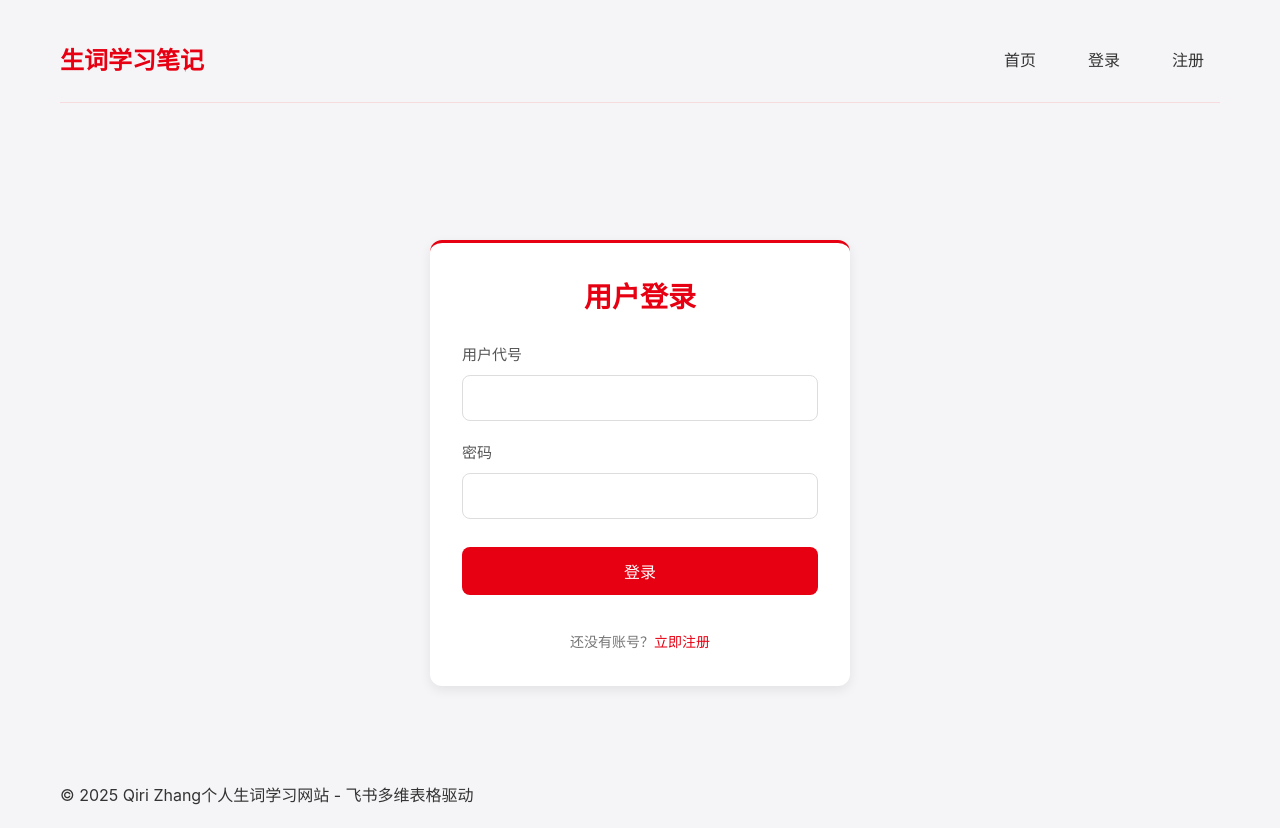
After one commit to QiriZ/Vocabulary-app, a Flask app: page /login in a window 1280 px wide. The commit adds this page. Run offline with Flask 3, Linux system fonts and the light colour scheme.

Commit message:
新增多端同时使用功能
在现有生词学习网站中增加用户登录验证功能和 个性化词汇展示功能

```diff
--- a/app.py
+++ b/app.py
@@ -1,22 +1,145 @@
 """
 生词学习网站主应用
 功能：从飞书多维表格获取数据并展示在网页上
+增加用户登录验证功能和个性化词汇展示功能
 """
-from flask import Flask, render_template, request, redirect, url_for
+from flask import Flask, render_template, request, redirect, url_for, session, flash
 import requests
 import json
 import time
+import hashlib
+import os
+import sqlite3
+from functools import wraps
 from config import Config
 
 # 创建Flask应用
 app = Flask(__name__)
 app.config.from_object(Config)
 
-# 用于存储访问令牌和过期时间
-token_info = {
-    "access_token": None,
-    "expires_at": 0
-}
+# 确保设置了密钥，用于session安全
+if not app.config.get('SECRET_KEY'):
+    app.config['SECRET_KEY'] = os.urandom(24).hex()
+
+# 会话超时时间（秒）
+SESSION_TIMEOUT = 30 * 60  # 30分钟
+
+# 初始化SQLite数据库
+def init_db():
+    """初始化本地SQLite数据库，创建用户表"""
+    conn = sqlite3.connect('users.db')
+    cursor = conn.cursor()
+
+    # 创建用户表
+    cursor.execute('''
+    CREATE TABLE IF NOT EXISTS users (
+        id INTEGER PRIMARY KEY AUTOINCREMENT,
+        user_id TEXT UNIQUE NOT NULL,
+        password_hash TEXT NOT NULL,
+        created_at TIMESTAMP DEFAULT CURRENT_TIMESTAMP
+    )
+    ''')
+
+    conn.commit()
+    conn.close()
+    print("数据库初始化完成")
+
+# 创建数据库
+init_db()
+
+def login_required(f):
+    """登录验证装饰器，用于保护需要登录才能访问的页面"""
+    @wraps(f)
+    def decorated_function(*args, **kwargs):
+        # 检查用户是否已登录
+        if 'user_id' not in session:
+            # 如果未登录，重定向到登录页面
+            return redirect(url_for('login'))
+        # 检查会话是否过期
+        if 'last_activity' in session:
+            last_activity = session['last_activity']
+            now = time.time()
+            if now - last_activity > SESSION_TIMEOUT:
+                # 会话超时，清除会话并重定向到登录页面
+                session.clear()
+                return redirect(url_for('login'))
+            # 更新最后活动时间
+            session['last_activity'] = now
+        return f(*args, **kwargs)
+    return decorated_function
+
+def hash_password(password):
+    """使用SHA-256哈希算法对密码进行哈希处理"""
+    return hashlib.sha256(password.encode()).hexdigest()
+
+def get_user_by_id(user_id):
+    """通过用户代号查询用户"""
+    conn = sqlite3.connect('users.db')
+    cursor = conn.cursor()
+
+    cursor.execute("SELECT * FROM users WHERE user_id = ?", (user_id,))
+    user = cursor.fetchone()
+
+    conn.close()
+
+    if user:
+        return {
+            'id': user[0],
+            'user_id': user[1],
+            'password_hash': user[2],
+            'created_at': user[3]
+        }
+    return None
+
+def create_user(user_id, password_hash):
+    """创建新用户"""
+    try:
+        conn = sqlite3.connect('users.db')
+        cursor = conn.cursor()
+
+        cursor.execute(
+            "INSERT INTO users (user_id, password_hash) VALUES (?, ?)",
+            (user_id, password_hash)
+        )
+
+        conn.commit()
+        conn.close()
+        return True
+    except sqlite3.IntegrityError:
+        # 用户名已存在
+        return False
+    except Exception as e:
+        print(f"创建用户异常: {str(e)}")
+        return False
+
+def get_bitable_records():
+    """
+    从飞书多维表格获取数据
+    返回所有记录列表
+    """
+    access_token = get_access_token()
+    if not access_token:
+        return []
+
+    url = f"https://open.feishu.cn/open-apis/bitable/v1/apps/{app.config['BASE_ID']}/tables/{app.config['TABLE_ID']}/records"
+    headers = {
+        "Content-Type": "application/json",
+        "Authorization": f"Bearer {access_token}"
+    }
+
+    try:
+        response = requests.get(url, headers=headers)
+        response_data = response.json()
+
+        if response_data.get("code") == 0:
+            items = response_data.get("data", {}).get("items", [])
+            return items
+        else:
+            print(f"获取多维表格数据失败: {response_data}")
+            return []
+    except Exception as e:
+        print(f"获取多维表格数据异常: {str(e)}")
+        return []
 
 def get_access_token():
     """
@@ -46,7 +169,6 @@ def get_access_token():
         response_data = response.json()
 
         if response_data.get("code") == 0:
-            # 成功获取令牌，更新缓存
             access_token = response_data.get("tenant_access_token")
             expires_in = response_data.get("expire")
 
@@ -61,38 +183,10 @@ def get_access_token():
         print(f"获取飞书访问令牌异常: {str(e)}")
         return None
 
-def get_bitable_records():
-    """
-    从飞书多维表格获取数据
-    返回所有记录列表
-    """
-    access_token = get_access_token()
-    if not access_token:
-        return []
-
-    url = f"https://open.feishu.cn/open-apis/bitable/v1/apps/{app.config['BASE_ID']}/tables/{app.config['TABLE_ID']}/records"
-    headers = {
-        "Content-Type": "application/json",
-        "Authorization": f"Bearer {access_token}"
-    }
-
-    try:
-        response = requests.get(url, headers=headers)
-        response_data = response.json()
-
-        # 打印完整的响应数据，用于调试
-        print("飞书API响应内容：")
-        print(json.dumps(response_data, indent=2, ensure_ascii=False))
-
-        if response_data.get("code") == 0:
-            items = response_data.get("data", {}).get("items", [])
-            return items
-        else:
-            print(f"获取多维表格数据失败: {response_data}")
-            return []
-    except Exception as e:
-        print(f"获取多维表格数据异常: {str(e)}")
-        return []
+token_info = {
+    "access_token": None,
+    "expires_at": 0
+}
 
 def process_records(records):
     """
@@ -101,17 +195,10 @@ def process_records(records):
     """
     processed_data = []
 
-    # 打印原始记录数据，用于调试
-    print("原始记录数据：")
-    for i, record in enumerate(records):
-        print(f"记录 {i+1}:")
-        print(json.dumps(record, indent=2, ensure_ascii=False))
-
     for record in records:
         record_id = record.get("record_id", "")
         fields = record.get("fields", {})
 
-        # 使用飞书多维表格的实际字段名称
         input_word = fields.get("生词或书目", "")
         title = fields.get("标题", "无标题")
         sentence_raw = fields.get("这是什么.输出结果", "")
@@ -122,32 +209,23 @@ def process_records(records):
         reference = fields.get("参考资料", "")
         created_time = fields.get("生成时间", "")
 
-        # 处理sentence字段，从JSON结构中提取纯文本
         sentence = ""
         if sentence_raw:
             try:
-                # 尝试解析JSON结构
-                if isinstance(sentence_raw, str) and (sentence_raw.startswith('[') or sentence_raw.startswith('{')):
-                    sentence_data = json.loads(sentence_raw)
-                    if isinstance(sentence_data, list):
-                        # 从列表中提取文本
-                        for item in sentence_data:
-                            if isinstance(item, dict) and 'text' in item:
-                                sentence += item['text']
-                    elif isinstance(sentence_data, dict) and 'text' in sentence_data:
-                        # 直接从字典提取文本
-                        sentence = sentence_data['text']
+                sentence_data = json.loads(sentence_raw)
+                if isinstance(sentence_data, list):
+                    for item in sentence_data:
+                        if isinstance(item, dict) and 'text' in item:
+                            sentence += item['text']
+                elif isinstance(sentence_data, dict) and 'text' in sentence_data:
+                    sentence = sentence_data['text']
                 else:
-                    # 如果不是JSON结构，直接使用原始值
                     sentence = sentence_raw
             except (json.JSONDecodeError, TypeError):
-                # 如果JSON解析失败，使用原始值
                 sentence = sentence_raw
 
-        # 清理sentence中的特殊字符
         sentence = sentence.replace('\n', ' ').strip()
 
-        # 内容预览（前100字）
         preview = content[:100] + "..." if len(content) > 100 else content
 
         processed_data.append({
@@ -164,36 +242,110 @@ def process_records(records):
             "created_time": created_time
         })
 
-    # 按生成时间降序排序（最新的排在前面）
     processed_data.sort(key=lambda x: x.get("created_time", ""), reverse=True)
 
     return processed_data
 
 @app.route('/')
+@login_required
 def index():
-    """首页路由 - 显示所有单词和预览"""
     records = get_bitable_records()
     words = process_records(records)
     return render_template('index.html', words=words)
 
 @app.route('/detail/<record_id>')
+@login_required
 def detail(record_id):
-    """详情页路由 - 显示特定单词的详细信息"""
     records = get_bitable_records()
 
-    # 查找指定ID的记录
     word = None
     for record in records:
         if record.get("record_id") == record_id:
             word = process_records([record])[0]
             break
 
-    # 如果找不到记录，重定向到首页
     if not word:
         return redirect(url_for('index'))
 
     return render_template('detail.html', word=word)
 
-# 启动应用
+@app.route('/login', methods=['GET', 'POST'])
+def login():
+    error = None
+
+    if 'user_id' in session:
+        return redirect(url_for('index'))
+
+    if request.method == 'POST':
+        user_id = request.form.get('user_id')
+        password = request.form.get('password')
+
+        if not user_id or not password:
+            error = "用户代号和密码不能为空"
+        else:
+            user = get_user_by_id(user_id)
+
+            if user:
+                stored_hash = user.get('password_hash', '')
+                if stored_hash and stored_hash == hash_password(password):
+                    session['user_id'] = user_id
+                    session['last_activity'] = time.time()
+
+                    return redirect(url_for('index'))
+                else:
+                    error = "用户不存在或密码错误"
+            else:
+                error = "用户不存在或密码错误"
+
+    return render_template('login.html', error=error)
+
+@app.route('/register', methods=['GET', 'POST'])
+def register():
+    error = None
+
+    if 'user_id' in session:
+        return redirect(url_for('index'))
+
+    if request.method == 'POST':
+        user_id = request.form.get('user_id')
+        password = request.form.get('password')
+        confirm_password = request.form.get('confirm_password')
+
+        if not user_id or not password or not confirm_password:
+            error = "所有字段都必须填写"
+        elif password != confirm_password:
+            error = "两次输入的密码不一致"
+        else:
+            existing_user = get_user_by_id(user_id)
+
+            if existing_user:
+                error = "该用户代号已存在，请使用其他代号"
+            else:
+                password_hash = hash_password(password)
+
+                success = create_user(user_id, password_hash)
+
+                if success:
+                    session['user_id'] = user_id
+                    session['last_activity'] = time.time()
+
+                    return redirect(url_for('index'))
+                else:
+                    error = "注册失败，请稍后再试"
+
+    return render_template('register.html', error=error)
+
+@app.route('/logout', methods=['POST'])
+def logout():
+    session.clear()
+
+    return redirect(url_for('login'))
+
+@app.context_processor
+def inject_user():
+    return {
+        'current_user': session.get('user_id', None)
+    }
+
 if __name__ == '__main__':
     app.run(host='0.0.0.0', port=5000, debug=app.config['DEBUG'])
--- a/static/css/style.css
+++ b/static/css/style.css
@@ -310,6 +310,141 @@ body {
     border-left: 4px solid #4CAF50;
 }
 
+/* 身份验证页面样式 */
+.auth-container {
+    display: flex;
+    justify-content: center;
+    align-items: center;
+    min-height: 80vh;
+    padding: 20px;
+}
+
+.auth-card {
+    background-color: var(--card-color);
+    border-radius: var(--border-radius);
+    padding: 32px;
+    box-shadow: var(--shadow);
+    width: 100%;
+    max-width: 420px;
+    border-top: 3px solid var(--primary-color);
+}
+
+.auth-title {
+    font-size: 28px;
+    font-weight: 600;
+    margin-bottom: 24px;
+    color: var(--primary-color);
+    text-align: center;
+}
+
+.auth-form {
+    display: flex;
+    flex-direction: column;
+    gap: 20px;
+}
+
+.form-group {
+    display: flex;
+    flex-direction: column;
+    gap: 8px;
+}
+
+.form-group label {
+    font-weight: 500;
+    font-size: 15px;
+    color: #555;
+}
+
+.form-input {
+    width: 100%;
+    padding: 12px 16px;
+    border-radius: 8px;
+    border: 1px solid #ddd;
+    font-size: 16px;
+    transition: var(--transition);
+}
+
+.form-input:focus {
+    outline: none;
+    border-color: var(--primary-color);
+    box-shadow: 0 0 0 2px rgba(230, 0, 18, 0.1);
+}
+
+.form-actions {
+    margin-top: 8px;
+}
+
+.btn {
+    padding: 12px 24px;
+    border-radius: 8px;
+    font-weight: 500;
+    font-size: 16px;
+    cursor: pointer;
+    transition: var(--transition);
+    border: none;
+    width: 100%;
+}
+
+.primary-btn {
+    background-color: var(--primary-color);
+    color: white;
+}
+
+.primary-btn:hover {
+    background-color: var(--secondary-color);
+}
+
+.form-footer {
+    text-align: center;
+    margin-top: 16px;
+    font-size: 14px;
+    color: #777;
+}
+
+.text-link {
+    color: var(--primary-color);
+    text-decoration: none;
+    font-weight: 500;
+}
+
+.text-link:hover {
+    text-decoration: underline;
+}
+
+.error-message {
+    background-color: rgba(255, 0, 0, 0.1);
+    border-left: 3px solid #f44336;
+    color: #f44336;
+    padding: 12px 16px;
+    border-radius: 8px;
+    margin-bottom: 20px;
+}
+
+.user-info {
+    display: flex;
+    align-items: center;
+    gap: 10px;
+}
+
+.user-id {
+    font-weight: 500;
+}
+
+.logout-btn {
+    background: transparent;
+    color: var(--text-color);
+    border: 1px solid #ddd;
+    padding: 5px 10px;
+    border-radius: 6px;
+    font-size: 14px;
+}
+
+.logout-btn:hover {
+    background-color: rgba(230, 0, 18, 0.05);
+    color: var(--primary-color);
+    border-color: var(--primary-color);
+}
+
 /* 响应式调整 */
 @media (max-width: 768px) {
     .word-grid {
--- a/templates/base.html
+++ b/templates/base.html
@@ -15,6 +15,17 @@
             </div>
             <nav class="app-nav">
                 <a href="{{ url_for('index') }}" class="nav-item">首页</a>
+                {% if current_user %}
+                <div class="user-info">
+                    <span class="user-id">{{ current_user }}</span>
+                    <form action="{{ url_for('logout') }}" method="post" style="display: inline;">
+                        <button type="submit" class="logout-btn">退出</button>
+                    </form>
+                </div>
+                {% else %}
+                <a href="{{ url_for('login') }}" class="nav-item">登录</a>
+                <a href="{{ url_for('register') }}" class="nav-item">注册</a>
+                {% endif %}
             </nav>
         </header>
 
@@ -23,7 +34,7 @@
         </main>
 
         <footer class="app-footer">
-            <p>© 2025 Qiri Zhang个人生词学习网站 - 飞书多维表格驱动</p>
+            <p>&copy; 2025 Qiri Zhang个人生词学习网站 - 飞书多维表格驱动</p>
         </footer>
     </div>
 
--- /dev/null
+++ b/templates/login.html
@@ -0,0 +1,37 @@
+{% extends 'base.html' %}
+
+{% block title %}登录 - 生词学习笔记{% endblock %}
+
+{% block content %}
+<div class="auth-container">
+    <div class="auth-card">
+        <h2 class="auth-title">用户登录</h2>
+
+        {% if error %}
+        <div class="error-message">
+            {{ error }}
+        </div>
+        {% endif %}
+
+        <form action="{{ url_for('login') }}" method="post" class="auth-form">
+            <div class="form-group">
+                <label for="user_id">用户代号</label>
+                <input type="text" id="user_id" name="user_id" required class="form-input">
+            </div>
+
+            <div class="form-group">
+                <label for="password">密码</label>
+                <input type="password" id="password" name="password" required class="form-input">
+            </div>
+
+            <div class="form-actions">
+                <button type="submit" class="btn primary-btn">登录</button>
+            </div>
+
+            <div class="form-footer">
+                <p>还没有账号？<a href="{{ url_for('register') }}" class="text-link">立即注册</a></p>
+            </div>
+        </form>
+    </div>
+</div>
+{% endblock %}
```
Also changed, not shown: config.py (+7 -7 lines), templates/register.html (added, +71 -0 lines), users.db (added).
